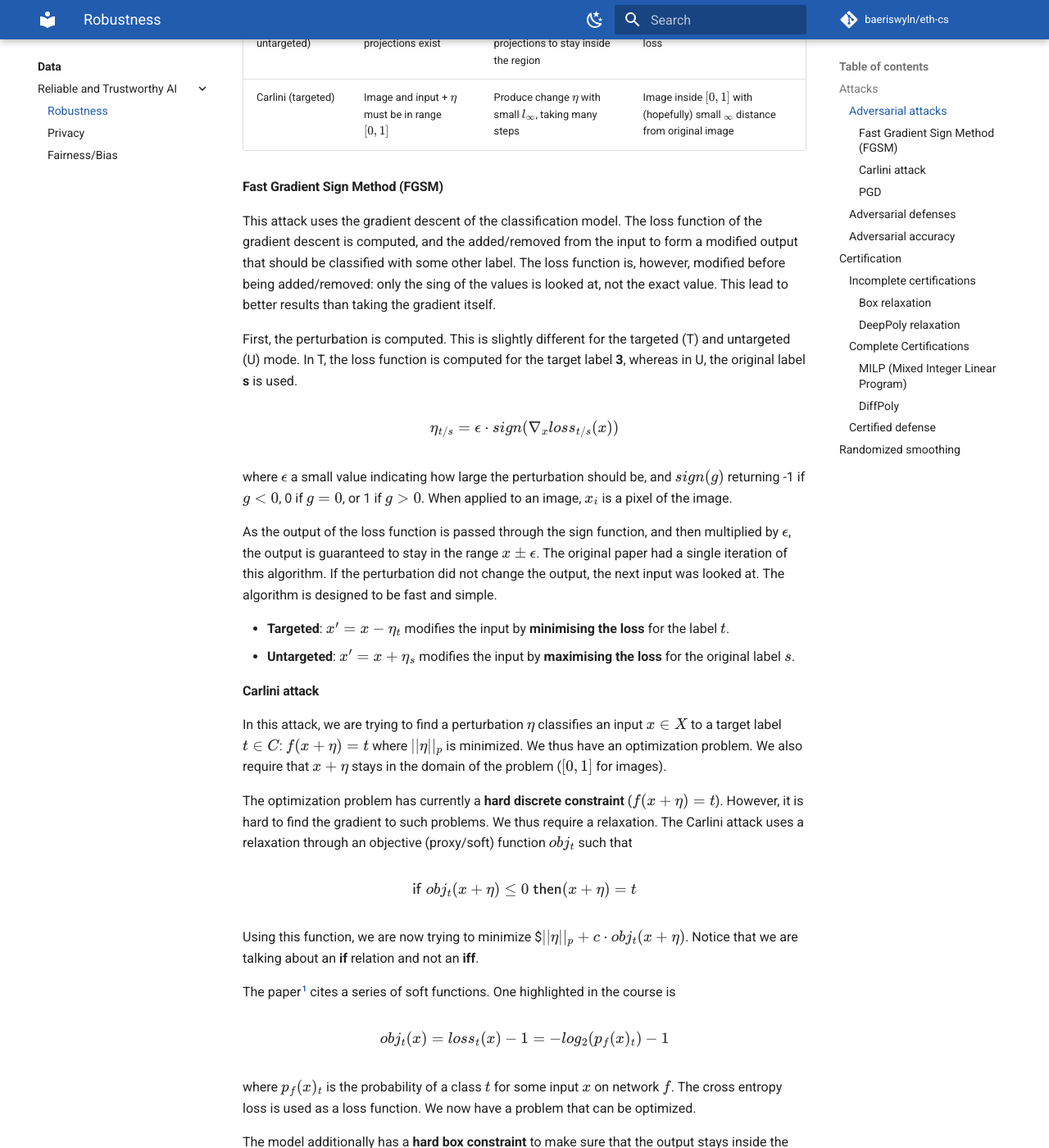
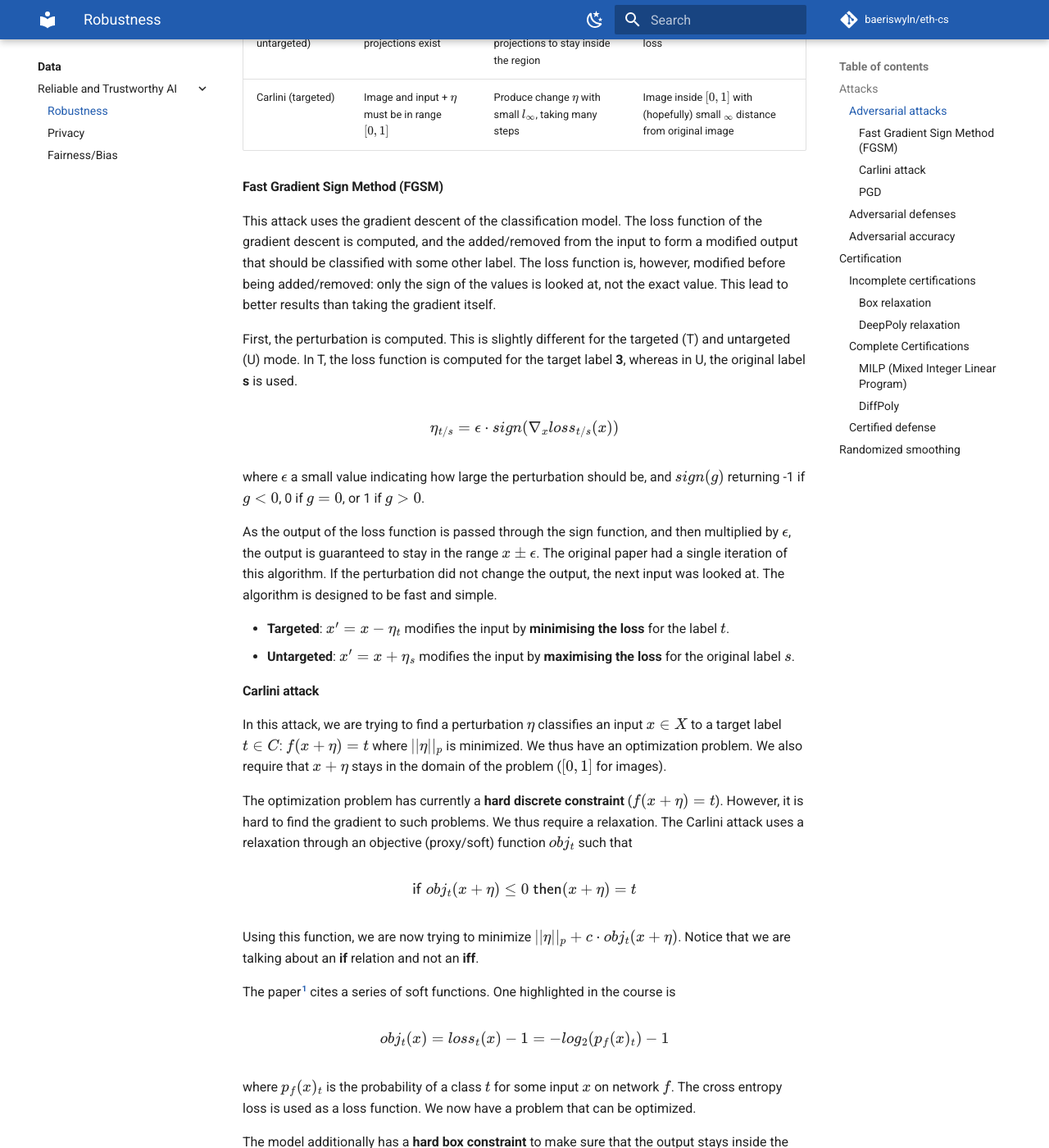
Before and after one commit to baeriswyln/eth-cs, an MkDocs documentation site: the page built from docs/data/rtai/robustness.md, in a window 1280 px wide and 1400 px high, scrolled down 1098 px. Shown: the whole window at 82% size. Built offline with MkDocs 1.6.1 and Material for MkDocs 9.7.7, drawn with Linux system fonts in a browser that asks for light colours; comment, search, counter and statistics services are not loaded; some of the changed text lies outside the part shown.

Commit message:
:memo: fix typos

```diff
--- a/docs/data/rtai/robustness.md
+++ b/docs/data/rtai/robustness.md
@@ -38,7 +38,7 @@
 
 This attack uses the gradient descent of the classification model. The loss function of the gradient descent is
 computed, and the added/removed from the input to form a modified output that should be classified with some other
-label. The loss function is, however, modified before being added/removed: only the sing of the values is looked at,
+label. The loss function is, however, modified before being added/removed: only the sign of the values is looked at,
 not the exact value. This lead to better results than taking the gradient itself.
 
 First, the perturbation is computed. This is slightly different for the targeted (T) and untargeted (U) mode. In T, the
@@ -49,7 +49,7 @@
 $$
 
 where $\epsilon$ a small value indicating how large the perturbation should be, and $sign(g)$ returning -1 if $g < 0$, 0
-if $g = 0$, or 1 if $g > 0$. When applied to an image, $x_i$ is a pixel of the image.
+if $g = 0$, or 1 if $g > 0$.
 
 As the output of the loss function is passed through the sign function, and then multiplied by $\epsilon$, the output is
 guaranteed to stay in the range $x \pm \epsilon$. The original paper had a single iteration of this algorithm. If the
@@ -72,7 +72,7 @@
 \mathsf{if} \; obj_t(x + \eta) \leq 0 \; \mathsf{then} (x + \eta) = t
 $$
 
-Using this function, we are now trying to minimize $$||\eta||_p + c \cdot obj_t(x + \eta)$. Notice that we are talking
+Using this function, we are now trying to minimize $||\eta||_p + c \cdot obj_t(x + \eta)$. Notice that we are talking
 about an **if** relation and not an **iff**.
 
 The paper[^1] cites a series of soft functions. One highlighted in the course is
@@ -141,7 +141,7 @@
 We can now instantiate this problem definition for an image classification neural network in the following steps.
 
 1. **Define $\phi$**: to prove adversarial robustness, we define $\phi$ as the $l_\infty$-ball around an input $x$:
-   $ball(x)_\epsilon = \{x' \in I \mid ||x-x'||_\infty < \epsilon \}.
+   $ball(x)_\epsilon = \{x' \in I \mid ||x-x'||_\infty < \epsilon \}$.
 2. **Verify $\psi$ satisfies $\phi$**. We define the property $\phi$ as: We want to prove that all inputs inside the
    ball around $x$ are classified identically to $x$.
 
@@ -202,7 +202,7 @@
 made by the box relaxation include also many points that are not achievable by the input regions - **the method is not
 precise**.
 
-One possibility to improve the precision somewhat is **merging the outputs, and no longer requiring that the intervals
+One possibility to improve the precision somewhat is **merging the outputs**, and no longer requiring that the intervals
 don't overlap, but that one's lower bound minus the other's upper bound is strictly greater than 0:
 
 \begin{align}
@@ -224,7 +224,7 @@
 of the different neurons. Upon combining layers, we can apply back substitution of those relations which leads to
 simplifications in the relations and improve the respective precisions.
 
-Let's look for example at the following affine layers. For both x_1 and x_2, we have an input interval of $[-1;1]$.
+Let's look for example at the following affine layers. For both $x_1$ and $x_2$, we have an input interval of $[-1;1]$.
 In addition of defining these intervals for each neuron of the first layer, we also compute the lower and upper bound
 $l_1, u_1$. We do the same thing for the second layer but this time we define the intervals using the previous layer's
 neurons. The lower and upper bounds are computed through back propagation of above intervals.
@@ -285,7 +285,7 @@
 
         The $\alpha$-relaxation keeps some room for optimisation. The upper y limit is again identical. However, the
         lower bound can be optimised through its slope to get the area of the shape as small as possible while staying
-        inside the interval $\alpha = [0,1].
+        inside the interval $\alpha = [0,1]$.
 
         - Lower $y$ bound: $y \geq \alpha x, \alpha \in [0,1]$
         - Upper $y$ bound: $y \leq \gamma * (x - x_l)$ with a slope of $\gamma = \frac{u_x}{u_x - l_x}$
@@ -485,7 +484,7 @@
     Applied on our splitting problem, this gets converted into:
 
     $$
-    \max_{x \in \mathcal{X} ax + c \leq \max_{x\in \mathcal{X}} \min_{\beta \geq 0} ax + c + \beta x_i
+    \max_{x \in \mathcal{X}} ax + c \leq \max_{x\in \mathcal{X}} \min_{\beta \geq 0} ax + c + \beta x_i
     $$
 
     $$
```
Also changed, not shown: other parts of docs/data/rtai/robustness.md (+4 -5 lines).
